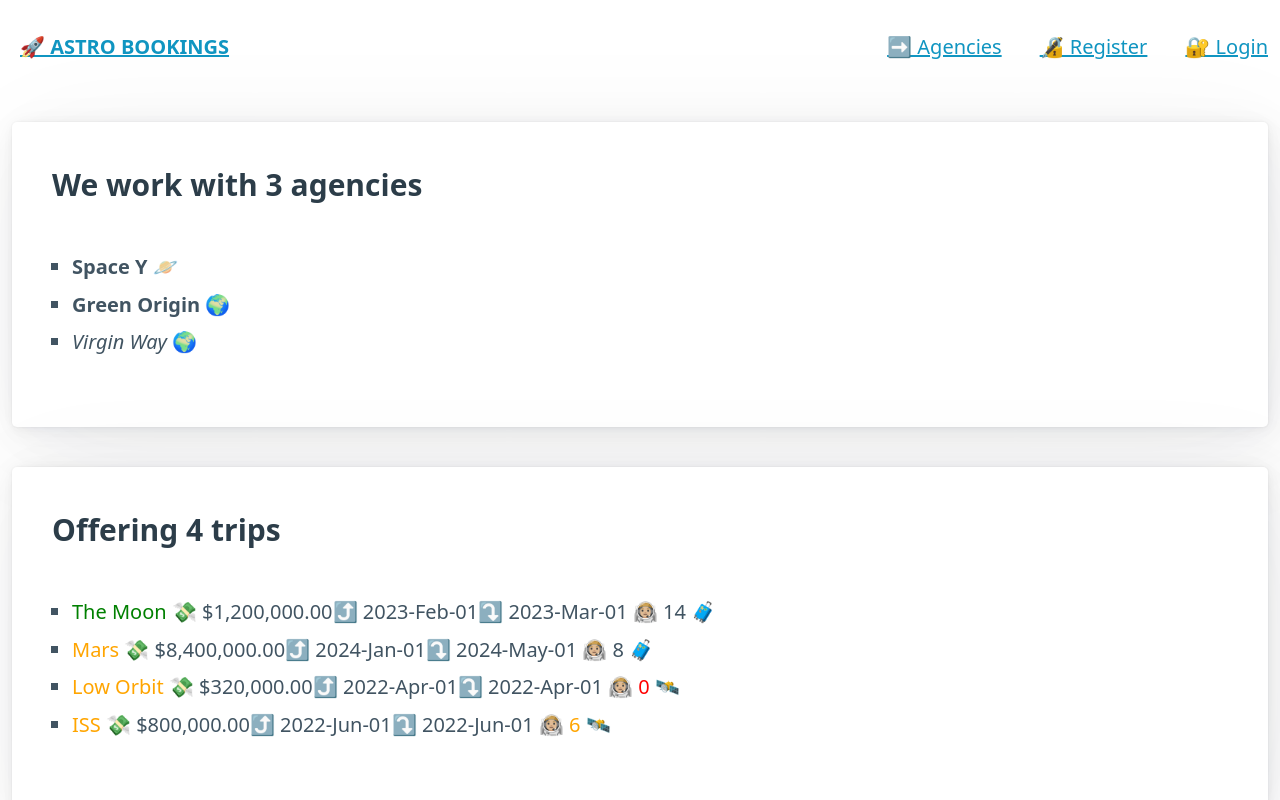
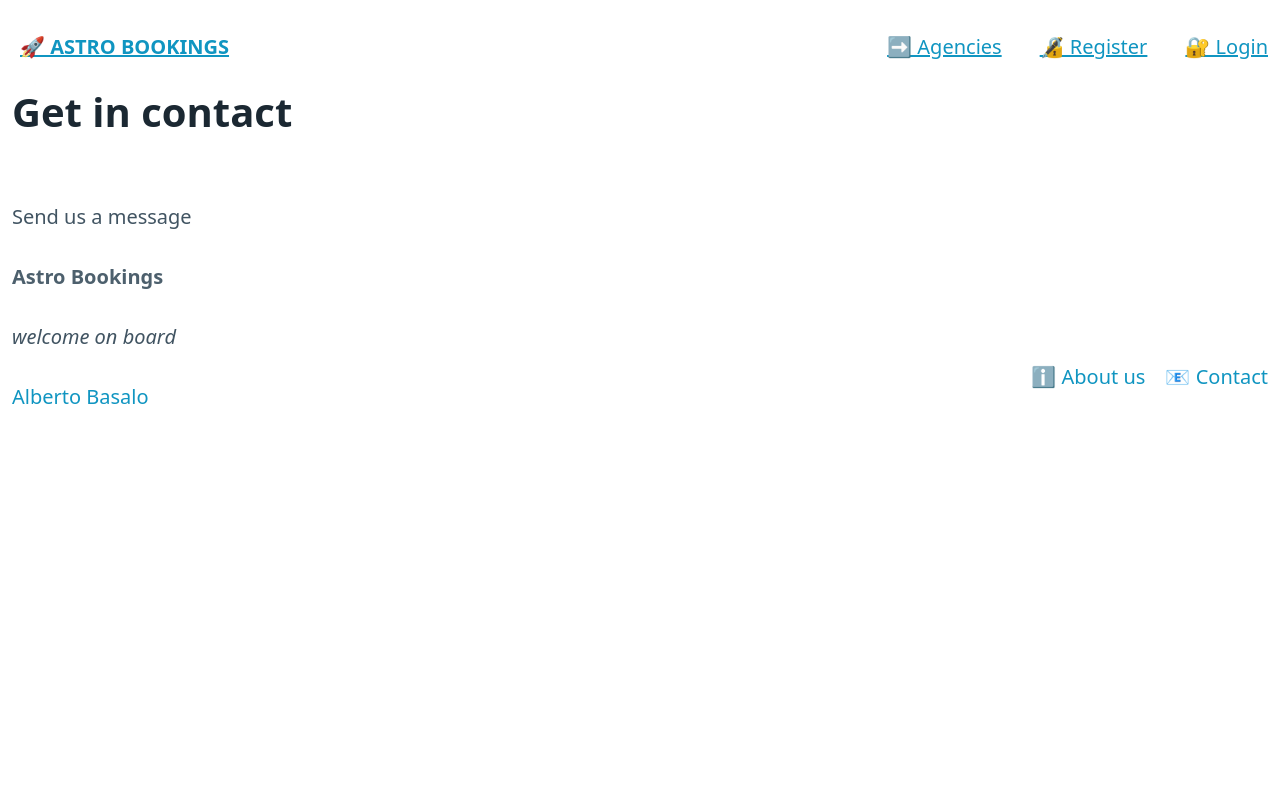
Before and after one commit to AlbertoBasalo/angular_intro, an Angular app: page /contact in a window 1280 px wide. Before the commit this address led to /. Shown: the top 800 px of the page. Built offline with nearby package versions, Linux system fonts and the light colour scheme.

Commit message:
feat: contact page

```diff
--- a/angular.json
+++ b/angular.json
@@ -10,7 +10,8 @@
           "inlineTemplate": true,
           "inlineStyle": true,
           "flat": true,
-          "skipTests": true
+          "skipTests": true,
+          "type": "Page"
         },
         "@schematics/angular:class": {
           "skipTests": true
--- a/src/app/app-routing.module.ts
+++ b/src/app/app-routing.module.ts
@@ -12,6 +12,7 @@
     path: "about",
     component: AboutPage,
   },
+  { path: 'contact', loadChildren: () => import('./contact/contact.module').then(m => m.ContactModule) },
   {
     path: "**",
     redirectTo: "",
--- /dev/null
+++ b/src/app/contact/contact-routing.module.ts
@@ -0,0 +1,11 @@
+import { NgModule } from "@angular/core";
+import { RouterModule, Routes } from "@angular/router";
+import { ContactPage } from "./contact.page";
+
+const routes: Routes = [{ path: "", component: ContactPage }];
+
+@NgModule({
+  imports: [RouterModule.forChild(routes)],
+  exports: [RouterModule],
+})
+export class ContactRoutingModule {}
--- /dev/null
+++ b/src/app/contact/contact.page.ts
@@ -0,0 +1,15 @@
+import { Component, OnInit } from "@angular/core";
+
+@Component({
+  selector: "app-contact",
+  template: `
+    <h1>Get in contact</h1>
+    <p>Send us a message</p>
+  `,
+  styles: [],
+})
+export class ContactPage implements OnInit {
+  constructor() {}
+
+  ngOnInit(): void {}
+}
--- a/src/app/footer.component.ts
+++ b/src/app/footer.component.ts
@@ -12,6 +12,7 @@
         </section>
         <ul>
           <li><a routerLink="/about">ℹ️ About us</a></li>
+          <li><a routerLink="/contact">📧 Contact</a></li>
         </ul>
       </nav>
     </footer>
```
Also changed, not shown: src/app/contact/contact.module.ts (added, +11 -0 lines).
